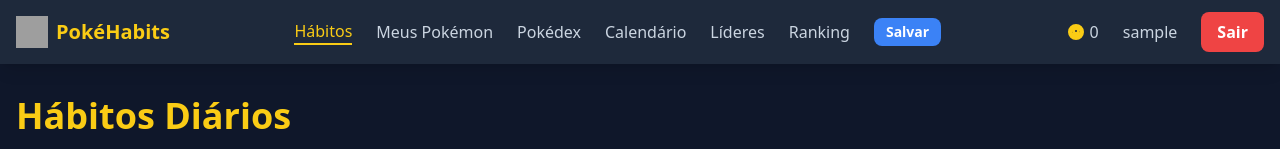
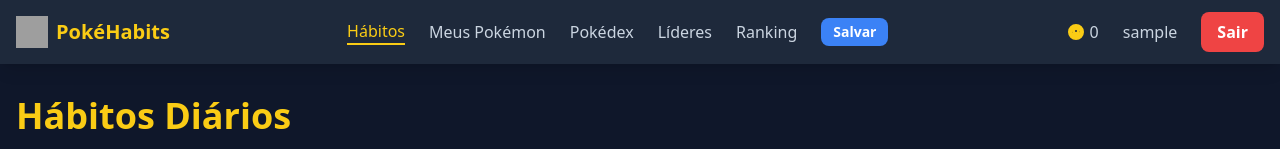
Before and after one commit to AndreLF7/PokeTasks, a React (Vite) app: page /#/ in a window 1280 px wide. Shown: the top 149 px of the page. Built offline with nearby package versions, Linux system fonts and the light colour scheme; sample sign-in values are in the browser's storage; grey boxes are pictures that could not be loaded.

Commit message:
Retirada Calendar

```diff
--- a/App.tsx
+++ b/App.tsx
@@ -17,7 +17,6 @@ import TrainerPublicProfilePage from './pages/TrainerPublicProfilePage';
 import TrainerPublicHabitsPage from './pages/TrainerPublicHabitsPage';
 import SharedHabitsPage from './pages/SharedHabitsPage';
 import HabitProgressionPage from './pages/HabitProgressionPage';
-import CalendarPage from './pages/CalendarPage'; // Import CalendarPage
 import PeriodicHabitsPage from './pages/PeriodicHabitsPage'; // Renamed from TasksPage
 import { useUser } from './contexts/UserContext';
 
@@ -58,7 +57,6 @@ const App: React.FC = () => {
             <Route path="/gym-leaders" element={currentUser ? <GymLeadersPage /> : <Navigate to="/login" />} />
             <Route path="/shared-habits" element={currentUser ? <SharedHabitsPage /> : <Navigate to="/login" />} />
             <Route path="/habit-progression" element={currentUser ? <HabitProgressionPage /> : <Navigate to="/login" />} />
-            <Route path="/calendar" element={currentUser ? <CalendarPage /> : <Navigate to="/login" />} />
             <Route path="/periodic-habits" element={currentUser ? <PeriodicHabitsPage /> : <Navigate to="/login" />} /> {/* Updated Route */}
             <Route path="/ball-odds" element={currentUser ? <BallOddsPage /> : <Navigate to="/login" />} />
             <Route path="/stats" element={currentUser ? <StatsPage /> : <Navigate to="/login" />} />
--- a/components/Navbar.tsx
+++ b/components/Navbar.tsx
@@ -64,7 +64,6 @@ const Navbar: React.FC = () => {
             )}
             <NavLink to="/my-pokemon" className={({ isActive }) => isActive ? activeStyle : inactiveStyle}>Meus Pokémon</NavLink>
             <NavLink to="/pokedex" className={({ isActive }) => isActive ? activeStyle : inactiveStyle}>Pokédex</NavLink>
-            <NavLink to="/calendar" className={({ isActive }) => isActive ? activeStyle : inactiveStyle}>Calendário</NavLink>
             {canAccessPeriodicHabits && (
                 <NavLink to="/periodic-habits" className={({ isActive }) => isActive ? activeStyle : inactiveStyle}>Hábitos Periódicos</NavLink>
             )}
@@ -136,7 +135,6 @@ const Navbar: React.FC = () => {
               )}
               <NavLink to="/my-pokemon" className={({ isActive }) => isActive ? mobileActiveStyle : mobileInactiveStyle} onClick={closeMobileMenu}>Meus Pokémon</NavLink>
               <NavLink to="/pokedex" className={({ isActive }) => isActive ? mobileActiveStyle : mobileInactiveStyle} onClick={closeMobileMenu}>Pokédex</NavLink>
-              <NavLink to="/calendar" className={({ isActive }) => isActive ? mobileActiveStyle : mobileInactiveStyle} onClick={closeMobileMenu}>Calendário</NavLink>
               {canAccessPeriodicHabits && (
                 <NavLink to="/periodic-habits" className={({ isActive }) => isActive ? mobileActiveStyle : mobileInactiveStyle} onClick={closeMobileMenu}>Hábitos Periódicos</NavLink>
               )}
--- a/pages/MyPokemonPage.tsx
+++ b/pages/MyPokemonPage.tsx
@@ -164,7 +164,8 @@ const MyPokemonPage: React.FC = () => {
     let details = "";
     inputs.forEach(input => {
         const matchingSelected = selectedPokemonDetails.filter(p => p.caughtWithBallType === input.ballType);
-        const count = matchingSelected.length;
+        // Explicitly type count as number to avoid "Operator '>' cannot be applied to types 'unknown' and 'number'"
+        const count: number = matchingSelected.length;
         if (count > 0) {
             if (details !== "") details += "; ";
             const names = matchingSelected.slice(0, 5).map(p => p.name).join(', ');
@@ -243,7 +244,8 @@ const MyPokemonPage: React.FC = () => {
             ) : (
               <ul className="list-disc list-inside text-slate-300 text-sm sm:text-base">
                 {Object.entries(selectedPokemonCountsByType)
-                  .filter(([_, count]) => count > 0)
+                  // FIX: Explicitly cast count as number to resolve potential TS "unknown" inference from Object.entries
+                  .filter(([_, count]) => (count as number) > 0)
                   .map(([ballType, count]) => (
                     <li key={ballType}>{getTranslatedBallName(ballType as BallType)}: {count as number}</li>
                 ))}
```
